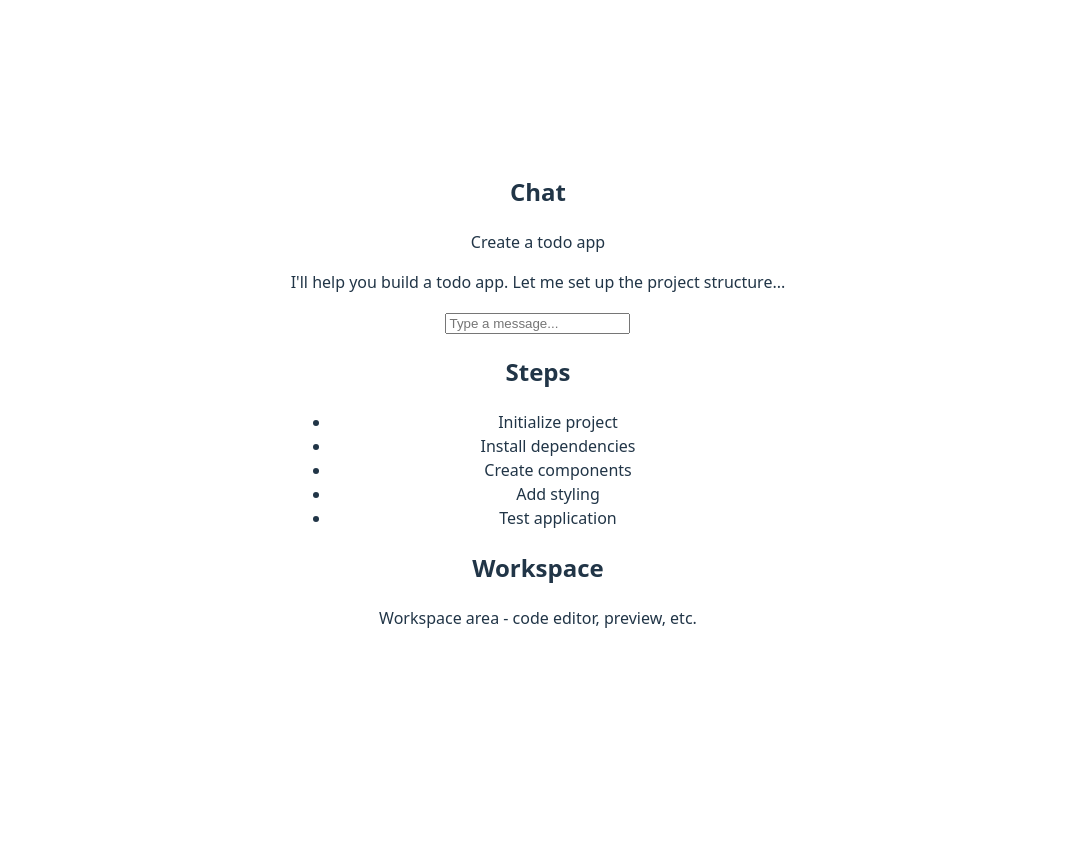
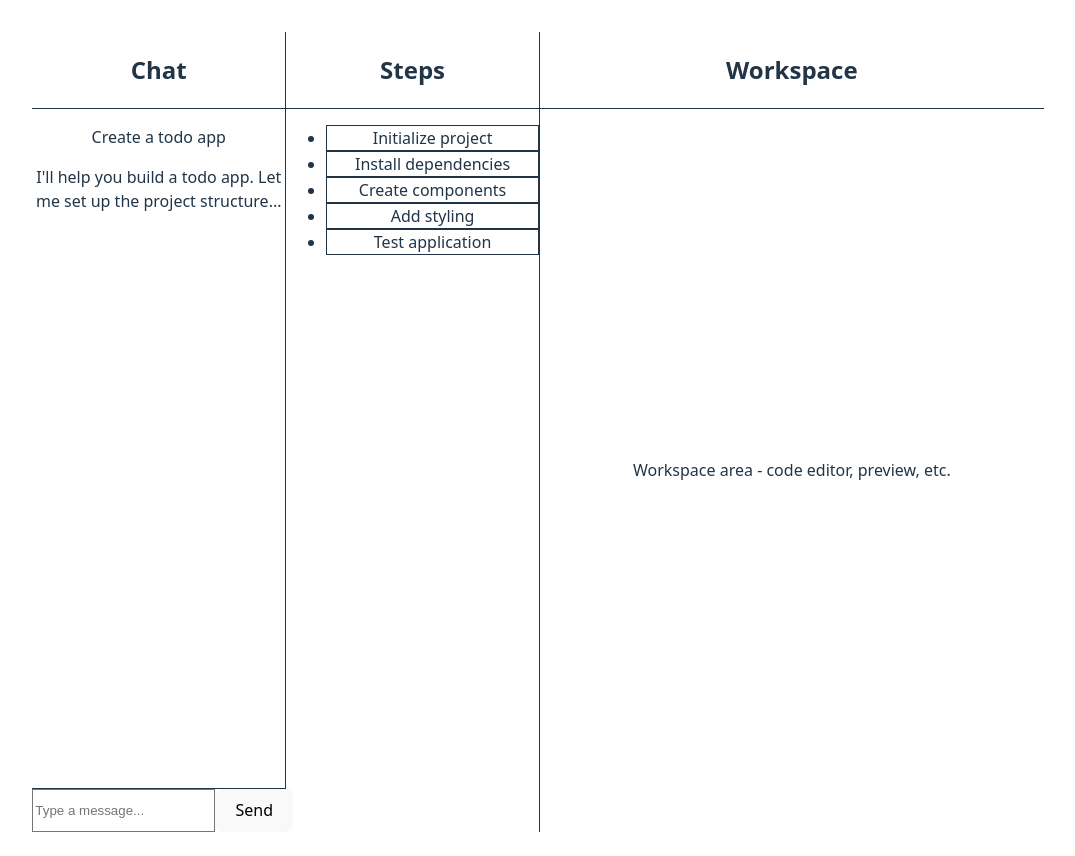
Before and after one commit to kodakigithub/Websmith, a React (Vite) app in the folder client/: page /chat in a window 1280 px wide. Shown: the top 856 px of the page, without its empty margins (102-1177 px from the left). Before the commit the page ends 800 px from the top, so only its background shows below. Built offline with nearby package versions, Linux system fonts and the light colour scheme.

Commit message:
hitting endpoints

```diff
--- a/client/package.json
+++ b/client/package.json
@@ -10,6 +10,8 @@
     "preview": "vite preview"
   },
   "dependencies": {
+    "@types/axios": "^0.9.36",
+    "axios": "^1.13.2",
     "react": "^19.2.0",
     "react-dom": "^19.2.0",
     "react-router-dom": "^7.11.0"
@@ -20,10 +22,13 @@
     "@types/react": "^19.2.5",
     "@types/react-dom": "^19.2.3",
     "@vitejs/plugin-react": "^5.1.1",
+    "autoprefixer": "^10.4.23",
     "eslint": "^9.39.1",
     "eslint-plugin-react-hooks": "^7.0.1",
     "eslint-plugin-react-refresh": "^0.4.24",
     "globals": "^16.5.0",
+    "postcss": "^8.5.6",
+    "tailwindcss": "^4.1.18",
     "typescript": "~5.9.3",
     "typescript-eslint": "^8.46.4",
     "vite": "^7.2.4"
--- a/client/src/App.tsx
+++ b/client/src/App.tsx
@@ -1,6 +1,6 @@
 import { BrowserRouter, Routes, Route } from 'react-router-dom'
 import LandingPage from './pages/LandingPage'
-import ChatPage from './pages/ChatPage'
+import ChatPage from './pages/ChatPage.jsx'
 import './App.css'
 
 function App() {
--- a/client/src/components/ChatPanel.tsx
+++ b/client/src/components/ChatPanel.tsx
@@ -1,9 +1,34 @@
+import { useState } from 'react'
+import axios from 'axios'
+
 const mockMessages = [
   { id: 1, role: 'user', content: 'Create a todo app' },
   { id: 2, role: 'assistant', content: 'I\'ll help you build a todo app. Let me set up the project structure...' },
 ]
+type templateResponse = {
+  prompt: string;
+  uiPrompt: string;
+}
 
 function ChatPanel() {
+  const [message, setMessage] = useState('')
+
+  async function hitLLM(llmprompt: string) {
+    const response = await axios.post('/chat', { message: llmprompt + message } );
+    console.log(response.data);
+  }
+  const handleSend = async () => {
+    const response: templateResponse = await axios.post('/template', { message }) as any;
+    const llmprompt = response.prompt;
+    const uiPrompt = response.uiPrompt;
+    hitLLM(llmprompt);
+
+
+    const finalResponse: string = await axios.post('/chat', { message: llmprompt + "\n" + message })
+    console.log(finalResponse);
+    return uiPrompt
+  }
+
   return (
     <div className="w-1/4 border-r border-gray-700 flex flex-col">
       <div className="p-4 border-b border-gray-700">
@@ -21,12 +46,20 @@ function ChatPanel() {
           </div>
         ))}
       </div>
-      <div className="p-4 border-t border-gray-700">
+      <div className="p-4 border-t border-gray-700 flex gap-2">
         <input
           type="text"
+          value={message}
+          onChange={(e) => setMessage(e.target.value)}
           placeholder="Type a message..."
-          className="w-full px-3 py-2 rounded bg-gray-800 border border-gray-700 focus:outline-none focus:border-blue-500 text-sm"
+          className="flex-1 px-3 py-2 rounded bg-gray-800 border border-gray-700 focus:outline-none focus:border-blue-500 text-sm"
         />
+        <button
+          onClick={handleSend}
+          className="px-4 py-2 bg-blue-600 hover:bg-blue-700 rounded text-sm font-medium transition-colors"
+        >
+          Send
+        </button>
       </div>
     </div>
   )
--- a/client/src/pages/ChatPage.tsx
+++ b/client/src/pages/ChatPage.tsx
@@ -1,6 +1,6 @@
 import ChatPanel from '../components/ChatPanel'
-import StepsPanel from '../components/StepsPanel'
-import WorkspacePanel from '../components/WorkspacePanel'
+import StepsPanel from '../components/StepsPanel.jsx'
+import WorkspacePanel from '../components/WorkspacePanel.jsx'
 
 function ChatPage() {
   return (
```
Also changed, not shown: 1 other file (tests, documents, lock files or other folders).
